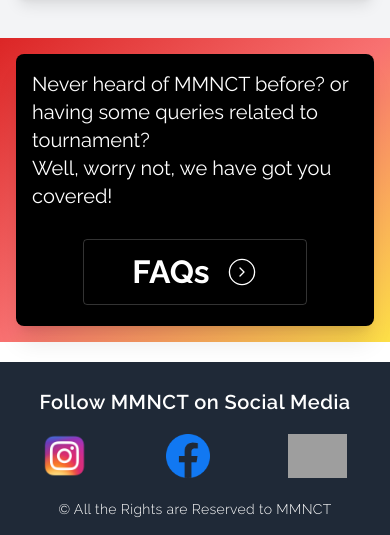
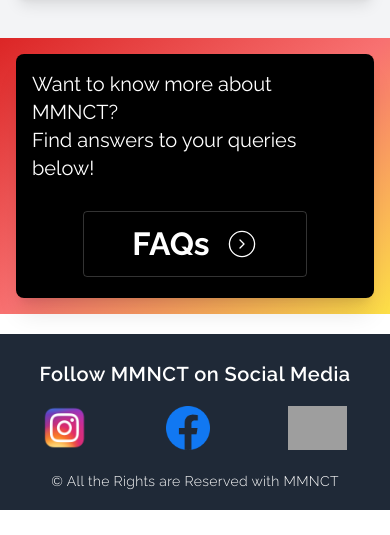
Before and after one commit to ujjwalkirti/mmnct, a Next.js app: page / in a window 390 px wide. Shown: the part 3473-4008 px from the top of the page. After the commit the page ends 3983 px from the top, so only its background shows below. Built offline with nearby package versions, Linux system fonts and the light colour scheme; grey boxes are pictures that could not be loaded.

Commit message:
added mobile responsivemess to the element on the landing page

```diff
--- a/components/Footer.jsx
+++ b/components/Footer.jsx
@@ -23,7 +23,7 @@ const Footer = () => {
       </div>
       <div>
         <p className="font-light tracking-wide text-sm text-white">
-          © All the Rights are Reserved to MMNCT
+          © All the Rights are Reserved with MMNCT
         </p>
       </div>
     </div>
--- a/components/Home.jsx
+++ b/components/Home.jsx
@@ -37,7 +37,7 @@ function HomePage() {
         </div>
 
         {/* more information about the tournament */}
-        <div className="mb-4 mmnct-about md:w-1/2 md:text-2xl md:rounded-lg">
+        <div className="mb-4 mmnct-about md:w-1/2 md:text-xl xl:text-2xl md:rounded-lg">
           <p className="font-normal w-full px-2 bg-white rounded-lg shadow-lg md:shadown-xl  ">
             <span className="font-bold text-5xl">"</span>
             <span className="text-4xl font-bold">M</span>anoj Memorial Night
--- a/components/TournamentDetails.jsx
+++ b/components/TournamentDetails.jsx
@@ -6,17 +6,14 @@ const TournamentDetails = () => {
   return (
     <div className=" p-4 mb-5 md:my-10 md:w-2/5 md:mx-auto  bg-gradient-to-br from-red-600 to-yellow-300 via-red-400">
       <div className=" bg-black flex flex-col text-white p-4 rounded-lg shadow-xl w-full">
-        <p>
-          Never heard of MMNCT before? or having some queries related to
-          tournament?
-        </p>
-        <p className="mb-6">Well, worry not, we have got you covered!</p>
+        <p>Want to know more about MMNCT?</p>
+        <p className="mb-6"> Find answers to your queries below!</p>
         <Link
           href="/faq"
           className="bg-white flex btn btn-hover items-center font-bold text-2xl text-black px-5 py-2 w-30 rounded-lg"
           style={{ margin: "5px auto" }}
         >
-          FAQs <CiCircleChevRight className="ml-4"/>
+          FAQs <CiCircleChevRight className="ml-4" />
         </Link>
       </div>
     </div>
--- a/pages/trivias.js
+++ b/pages/trivias.js
@@ -1,4 +1,5 @@
 import React from "react";
+import Navbar from "../components/Navbar";
 
 const data = [
   {
@@ -13,7 +14,13 @@ const data = [
   },
 ];
 function Trivias() {
-  return <div>Trivias</div>;
+  return (
+    <div>
+      <Navbar />
+      Trivias
+
+    </div>
+  );
 }
 
 export default Trivias;
```
